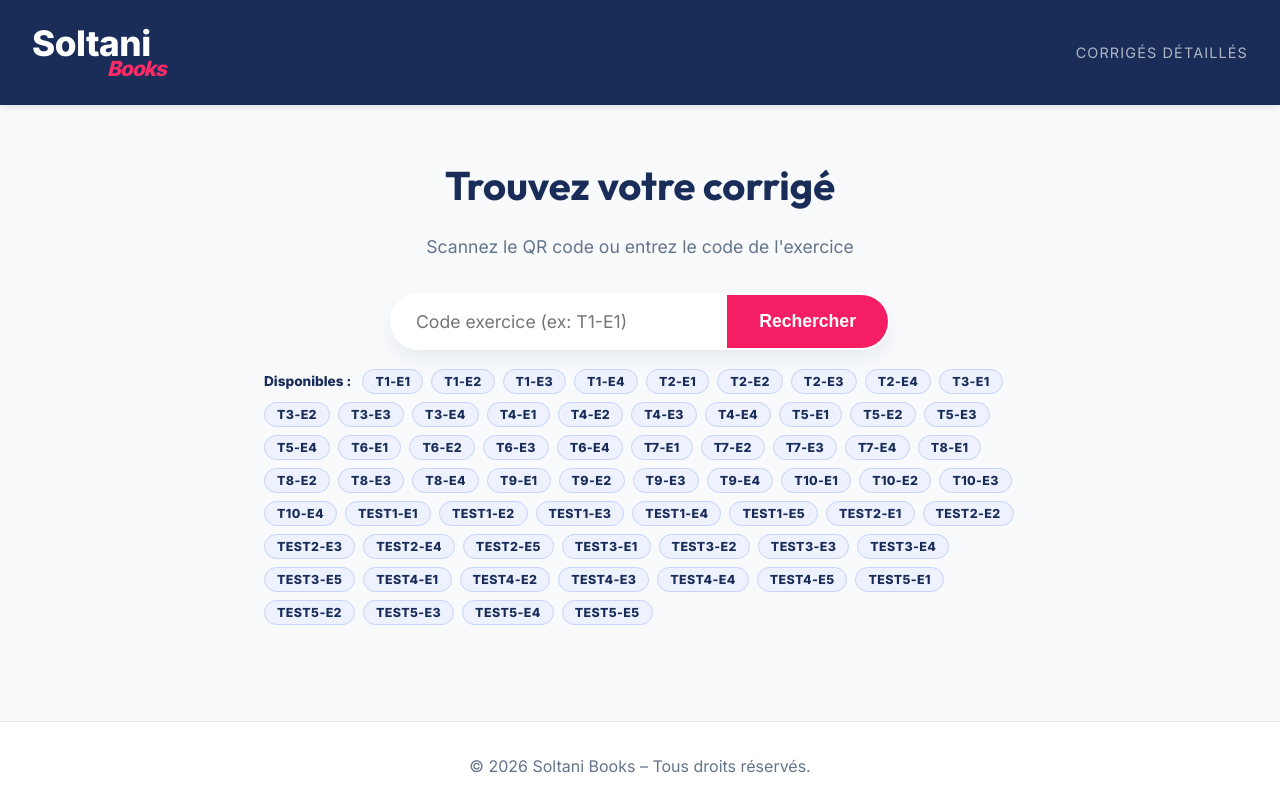
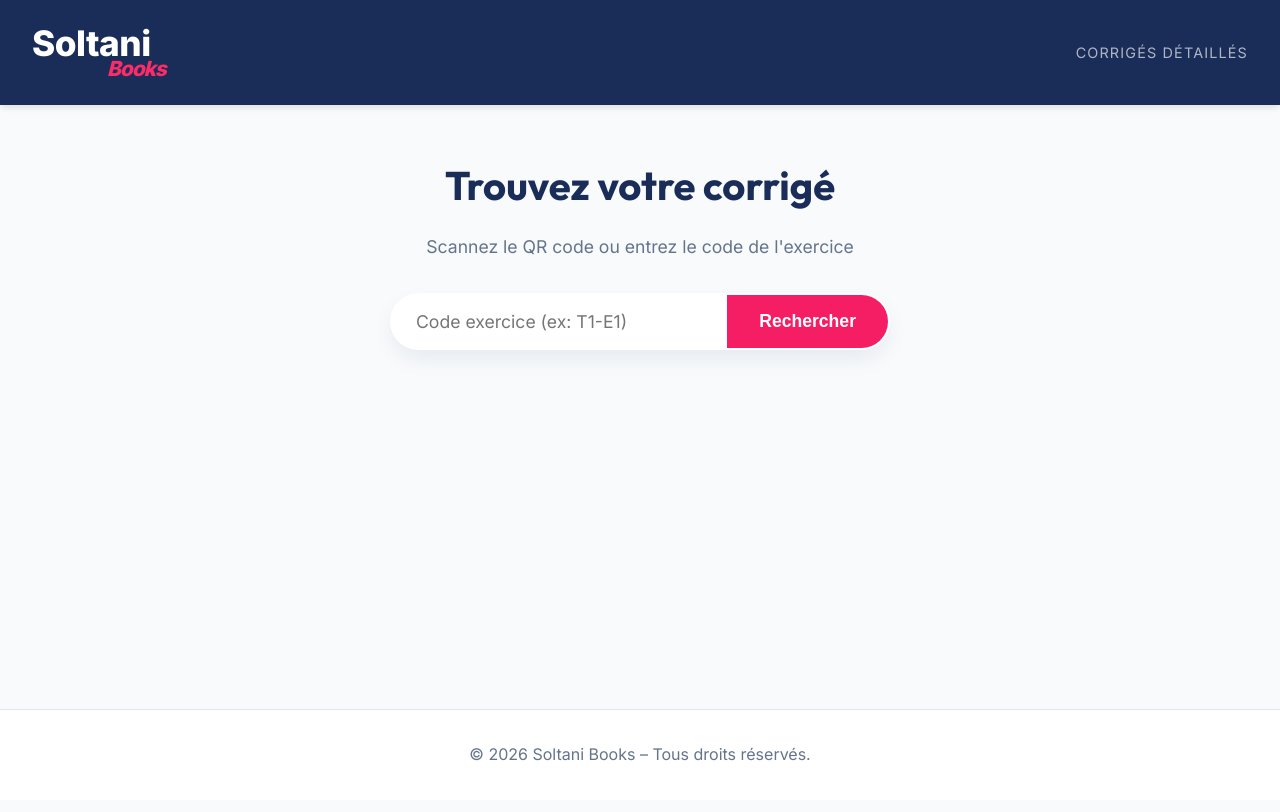
Before and after one commit to kkelehgoouras-ship-it/soltani-books-corriges, a React (Vite) app: page / in a window 1280 px wide. Built offline with nearby package versions, Linux system fonts and the light colour scheme.

Commit message:
style: hidden available exercise codes from the UI

```diff
--- a/src/App.jsx
+++ b/src/App.jsx
@@ -1467,10 +1467,6 @@ export default function App() {
             <input className="search-input" type="text" placeholder="Code exercice (ex: T1-E1)" value={input} onChange={e => setInput(e.target.value)} />
             <button className="search-button" type="submit">Rechercher</button>
           </form>
-          <div className="available-codes">
-            <span>Disponibles :</span>
-            {Object.keys(DB).map(k => <button key={k} className="code-chip" onClick={() => nav(k)}>{k}</button>)}
-          </div>
         </section>
 
         {searched && correction && (
```
